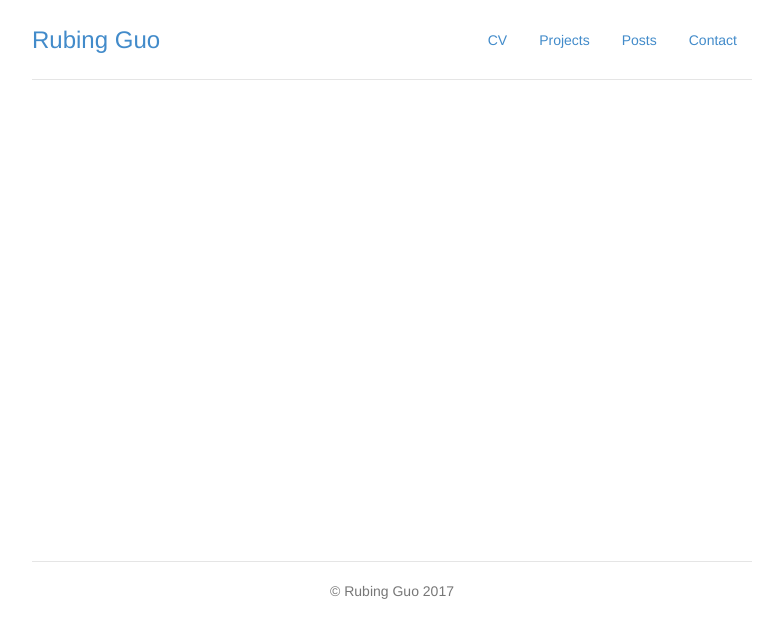
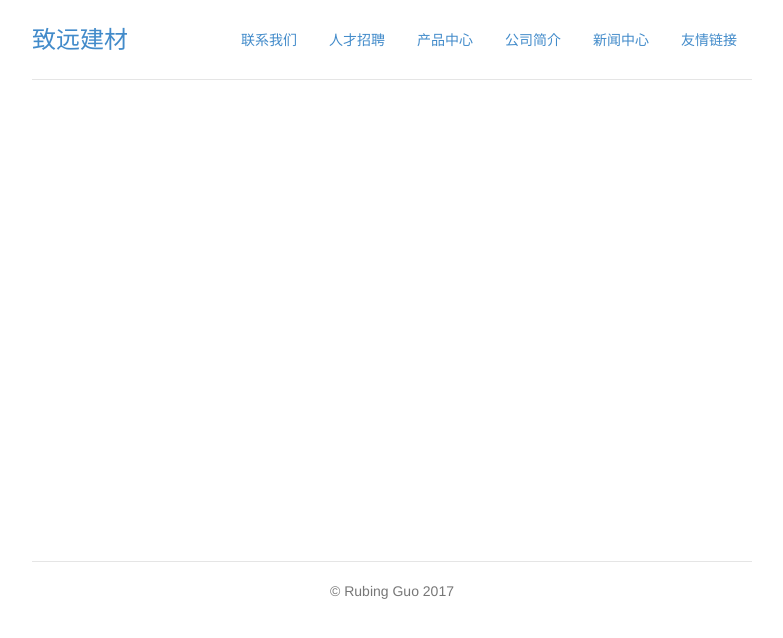
Before and after one commit to flower-joke/flower-joke.github.io, a Jekyll site: the page built from index.html, in a window 1280 px wide. Shown: the top 638 px of the page, without its empty margins (248-1031 px from the left). Built offline with Jekyll 4.4.1, drawn with Linux system fonts in a browser that asks for light colours.

Commit message:
Update header.html

```diff
--- a/_includes/header.html
+++ b/_includes/header.html
@@ -1,10 +1,12 @@
 <div class="header">
 	<ul class="nav nav-pills pull-right">
-		<li class="{{ page.cv }}"><a href="/cv" title="CV">CV</a></li>
-		<li class="{{ page.projects }}"><a href="/projects" title="Projects">Projects</a></li>
-		<!--<li class="{{ page.blog }}"><a href="/blog" title="Blog">Posts</a></li>-->
-		<li class="{{ page.posts }}"><a href="/posts" title="Posts">Posts</a></li>
-		<li class="{{ page.contact }}"><a href="/contact" title="Contact">Contact</a></li>
+		<li class="{{ page.contact }}"><a href="/contact" title="contact">联系我们</a></li>
+		<li class="{{ page.recruitment}}"><a href="/recruitment" title="recruitment">人才招聘</a></li>
+		<li class="{{ page.product }}"><a href="/product" title="product">产品中心</a></li>
+		<li class="{{ page.company }}"><a href="/company" title="company">公司简介</a></li>
+		<li class="{{ page.news }}"><a href="/news" title="news">新闻中心</a></li>
+		<li class="{{ page.links }}"><a href="/links" title="links">友情链接</a></li>
+
 	</ul>
-	<h3 class="text-muted"><a href="/">Rubing Guo</a></h3>
+	<h3 class="text-muted"><a href="/">致远建材</a></h3>
 </div> <!-- /header -->
```
